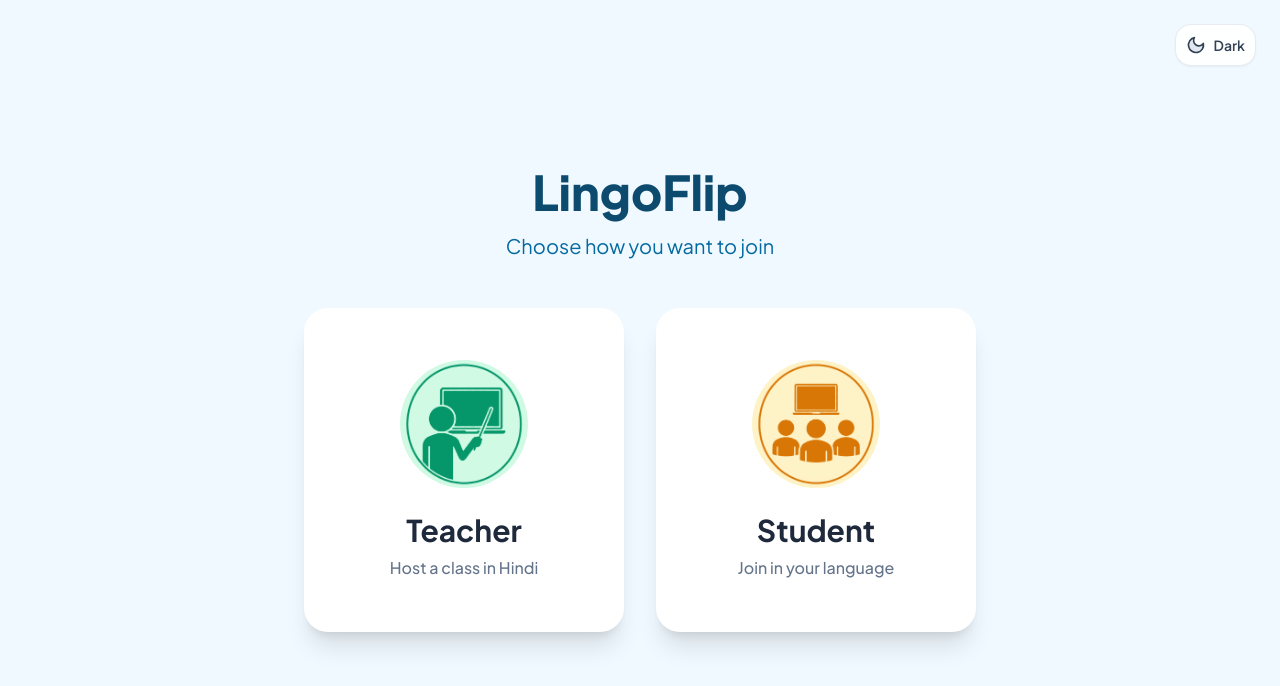
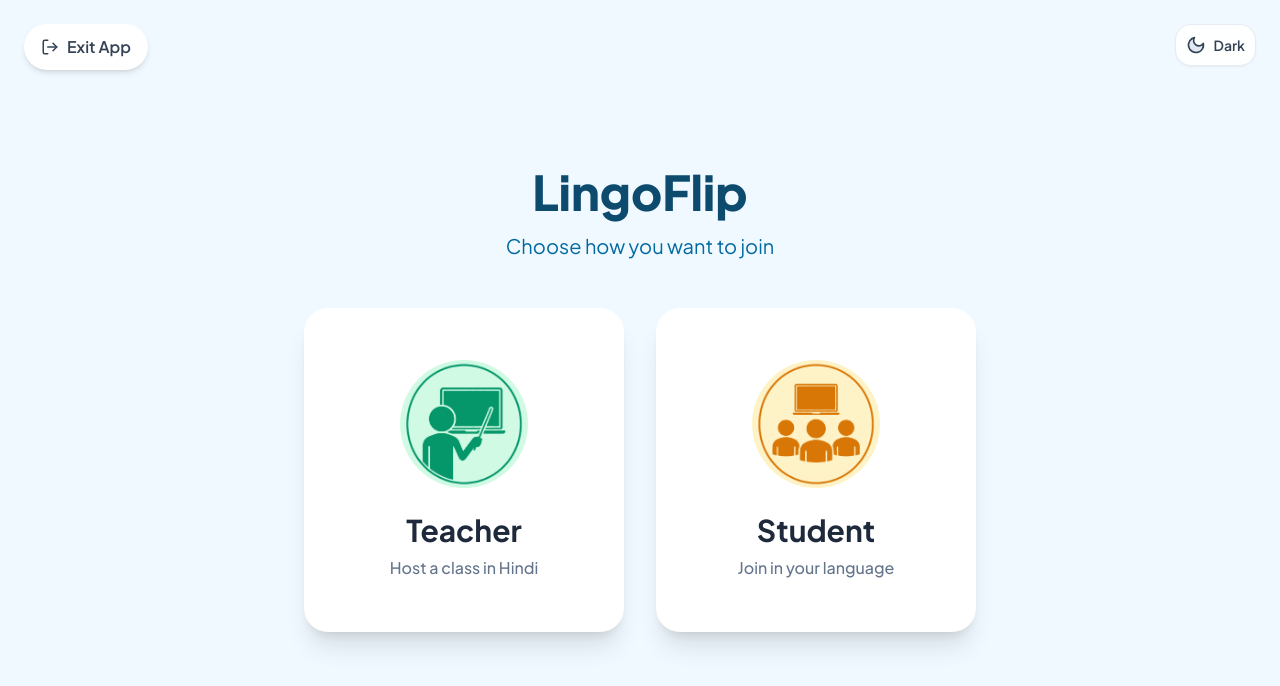
Before and after one commit to robert-desable/LingoFlip, a React (Vite) app in the folder app/: page / in a window 1280 px wide. Shown: the top 686 px of the page. Built offline with nearby package versions, Linux system fonts and the light colour scheme; no server answers.

Commit message:
exit button

```diff
--- a/app/src/App.jsx
+++ b/app/src/App.jsx
@@ -1,6 +1,6 @@
 import React from 'react';
 import { BrowserRouter as Router, Routes, Route, useNavigate } from 'react-router-dom';
-import { Mic } from 'lucide-react';
+import { Mic, LogOut } from 'lucide-react';
 import { ThemeProvider } from './context/ThemeContext';
 import ThemeToggle from './components/ThemeToggle';
 import TeacherDashboard from './components/TeacherDashboard';
@@ -13,6 +13,17 @@ function RoleSelection() {
 
   return (
     <div className="min-h-screen bg-sky-50 dark:bg-slate-950 flex flex-col items-center justify-center p-4 transition-colors duration-200 relative">
+      {/* Exit App button in top-left */}
+      <div className="absolute top-6 left-6 z-10">
+        <button
+          onClick={() => window.close()}
+          className="flex items-center gap-2 px-4 py-2.5 bg-white dark:bg-slate-800/80 backdrop-blur-sm text-slate-700 dark:text-slate-300 rounded-full shadow-md hover:shadow-lg hover:bg-rose-50 dark:hover:bg-rose-900/30 hover:text-rose-600 dark:hover:text-rose-400 transition-all border border-transparent dark:border-slate-700/50"
+        >
+          <LogOut size={18} />
+          <span className="font-semibold">Exit App</span>
+        </button>
+      </div>
+
       {/* Theme Switcher in top-right */}
       <div className="absolute top-6 right-6 z-10">
         <ThemeToggle showLabel />
```
